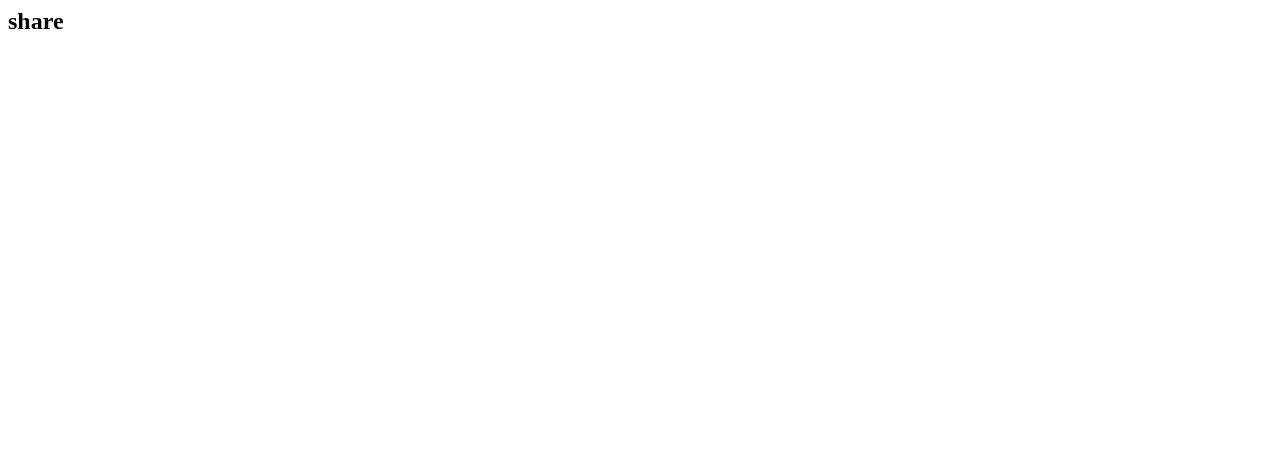
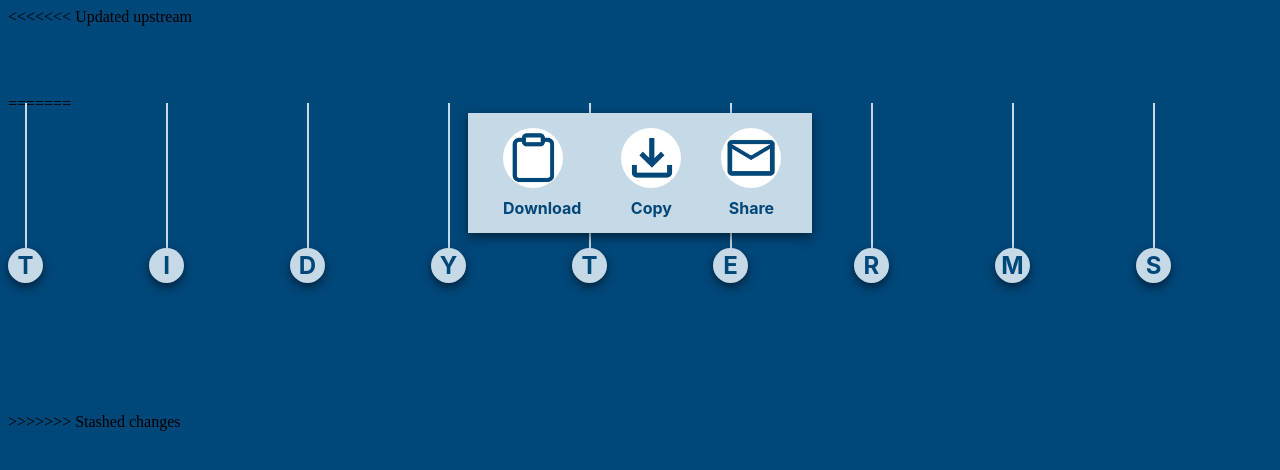
Before and after one commit to acm-projects/TidyTerms, a browser extension: page action/share.html in a window 1280 px wide. Drawn offline with Linux system fonts and the light colour scheme.

Commit message:
added details to the share button

```diff
--- a/action/popup.html
+++ b/action/popup.html
@@ -3,7 +3,7 @@
 <head>
     <meta charset="UTF-8">
     <meta name="viewport" content="width=device-width, initial-scale=1.0">
-    <link rel="stylesheet" href="stylePopup.css">
+    <link rel="stylesheet" href="stylePopUp.css">
     <title>TidyTerms</title>
 
     <style>
@@ -18,6 +18,7 @@
     <!--Overlay Image-->
     <img src="https://i.pinimg.com/originals/d5/62/93/d562931e7d93e7162d1af2c955d5f283.jpg" alt = "Overlay Image" class="overlay-image">
 
+<<<<<<< Updated upstream
     <div class="tab-container">
         <!-- Tab Headers-->
          <div class="tab-header">
@@ -25,6 +26,22 @@
             <button class = "tab-button" data-tab="summary.html">Summary</button>
             <button class = "tab-button" data-tab="share.html">Share</button>
          </div>
+=======
+        <!-- makes sure that the information isn't behind the image overlay -->
+    <div class="content">
+        <!-- Coding for the tabs-->
+    <div class="tabs">
+        <div class="tab active" data-target="home.html">Home</div>
+        <div class="tab" data-target="summary.html">Summary</div>
+        <div class="tab" data-target="share.html">Share</div>
+    </div>
+    <div id="content" class = "tab-content">
+        <!--Home content will load here?-->
+    </div>
+
+        <h1>TIDY TERMS</h1>
+    </div>
+>>>>>>> Stashed changes
 
 
          <!--Tab Content-->
--- a/action/share.html
+++ b/action/share.html
@@ -1,4 +1,110 @@
+<<<<<<< Updated upstream
 
     <div id="share" class="tab-pane">
         <h2> share</h2>
     </div>
+=======
+<html>
+    <head>
+        <link rel="stylesheet" href="styleShare.css">
+    </head>
+    <body>
+        <!--Creates the box -->
+        <div class = "box">
+            <div class = "circle-container">
+                <!-- circle 1 and the ../ tells the browser to go out of the action directory and into images -->
+            <div class = "circle"> <img src="../images/copy.png"> </div>
+            <p> Download </p>
+
+            </div>
+
+            <div class = "circle-container">
+                <!-- circle 2 -->
+            <!-- <input type="text" value="Summary" id="myInput"> -->
+
+
+            <div class = "circle"> <img src="../images/download.png"> </div>
+            <p> Copy </p>
+
+            </div>
+
+            <div class = "circle-container">
+            <!-- circle 3-->
+            <a href="https://mail.google.com/mail/?view=cm&fs=1&to=&su=Terms%20and%20Conditions%20Summary&body=This%20is%20the%20email%20body." target="_blank" class="circle">
+                <!-- Format for empty: &to=&su=&body=
+                will need to in the body have a copy and paste version in the gmail of what we copied forom summary -->
+
+                    <img src="../images/share.png" height = 90%>
+            </a>
+            <p> Share </p>
+            </div>
+
+
+
+           <!-- <div onclick = "shareToGmail()" class = "circle" target = blank >  <img src="../images/share.png" height = 90%>    <p> Share </p> </div> -->
+      </div> <!-- end div for box -->
+
+      <!-- Creates the ropes with circles that spell out TIDY TERMS-->
+          <div class = "rope-grid">
+            <div class="rope-container">
+                <div class="rope"></div>
+                <div class="smallCircle"> <h2> T</h2></div>
+            </div>
+
+            <div class="rope-container">
+                <div class="rope"></div>
+                <div class="smallCircle"> <h2> I</h2> </div>
+            </div>
+
+            <div class="rope-container">
+                <div class="rope"></div>
+                <div class="smallCircle"> <h2> D</h2> </div>
+            </div>
+
+            <div class="rope-container">
+                <div class="rope"></div>
+                <div class="smallCircle"> <h2> Y</h2></div>
+            </div>
+            <div class="rope-container">
+                <div class="rope"></div>
+                <div class="smallCircle"> <h2> T</h2></div>
+            </div>
+            <div class="rope-container">
+                <div class="rope"></div>
+                <div class="smallCircle"> <h2> E</h2></div>
+            </div>
+            <div class="rope-container">
+                <div class="rope"></div>
+                <div class="smallCircle"> <h2> R</h2></div>
+            </div>
+            <div class="rope-container">
+                <div class="rope"></div>
+                <div class="smallCircle"> <h2> M</h2></div>
+            </div>
+            <div class="rope-container">
+                <div class="rope"></div>
+                <div class="smallCircle"> <h2> S</h2></div>
+            </div>
+
+           </div><!--end div for rope grid -->
+
+           <!-- <script>
+            function copyText() {
+              // Get the text field
+              var copyText = document.getElementById("myInput");
+
+              // Select the text field
+              copyText.select();
+              copyText.setSelectionRange(0, 99999); // For mobile devices
+
+              // Copy the text inside the text field to the clipboard
+              navigator.clipboard.writeText(copyText.value);
+
+              // Show a message or change the text to indicate the copy was successful
+              document.getElementById("copyMessage").innerHTML = "Copied: " + copyText.value;
+            }
+            </script> -->
+
+    </body>
+</html>
+>>>>>>> Stashed changes
--- /dev/null
+++ b/action/share.js
@@ -0,0 +1,5 @@
+// function shareToGmail() {
+//     window.location.href = 'https://mail.google.com/mail/?view=cm&fs=1&to=&su=Terms%20and%20Conditions%20Summary&body=This%20is%20the%20email%20body.';
+// }
+// //Format for empty: &to=&su=&body=
+// ///will need to in the body have a copy and paste version in the gmail of what we copied forom summary
--- /dev/null
+++ b/action/styleShare.css
@@ -0,0 +1,100 @@
+body {
+    background-color: #00477A;
+}
+.box {
+    margin: 0 auto; /*centers the box horizontally*/
+    display: flex;
+    justify-content: space-between; /* aligns the space between the shapes */
+    align-items: center; /*aligns the shape*/
+    width: 314px;
+    height: 90px;
+    background-color: #C6D9E6;
+    padding: 15px; /*space between content and box */
+    box-shadow: 0 4px 10px rgba(0,0,0,0.5);
+    z-index: 2;
+    position: relative; /*establishes layering */
+
+}
+.box > div {
+    text-align: center;
+    display:inline-block;
+}
+.circle {
+    display: flex;
+    justify-content: center; /*aligns horizontally */
+    align-items: center; /* aligns vertically */
+    width: 60px;
+    height: 60px;
+    border-radius: 50%;
+    background-color: white;
+    text-align: center;
+    cursor: pointer;          /* cursor becomes pointer */
+
+}
+
+.circle-container {
+    display: flex;
+    flex-direction: column;
+    align-items: center;        /* Center the circle and text horizontally */
+    margin: 20px;
+}
+
+.circle-container p {
+    margin: 10px 0 0 0;         /* Add some space between circle and text */
+    font-weight: bold;            /* Set font size for text */
+    font-family: "Inter","Arial",sans-serif;
+    color: #00477A;             /* Set text color */
+}
+
+h2 {
+    font-family: "Inter","Arial",sans-serif;
+    color: #00477A;
+}
+
+img {
+width: 100%;
+
+}
+/*will be used to hold multiple circles and ropes together */
+.rope-grid {
+display: grid; /* allows the ropes tobe next to each other*/
+grid-template-columns: repeat(9, 1fr); /* 3 columns for positioning ropes */
+gap: 5px; /* Space between ropes horizontally */
+justify-items: start; /* Align items to the start (not centered) */
+position: relative; /* establishes layering */
+z-index: 1;
+top: -130px; /*moves the ropes so that they start before the box */
+}
+
+/* Used to hold the circle and rope togethers*/
+.rope-container {
+display: flex;
+flex-direction: column;
+align-items: center; /* Centers the circle and rope horizontally */
+justify-content: flex-start; /* Rope stays at the top*/
+height: 180px; /* Adjust to fit the hanging rope*/
+z-index: 1;
+}
+
+
+.rope {
+width: 2px;
+height: 200px;
+background-color: #C6D9E6;
+z-index: 1;
+}
+
+.smallCircle {
+width: 35px;
+height: 35px;
+background-color: #C6D9E6;
+border-radius: 50%;
+display: flex;
+justify-content: center;
+align-items: center;
+box-shadow: 0 4px 10px rgba(0,0,0,0.5);
+z-index: 1;
+}
+.circle:hover {
+    background-color:  #8ab3ce;
+}
```
Also changed, not shown: images/copy.png (added), images/download.png (added), images/share.png (added).
